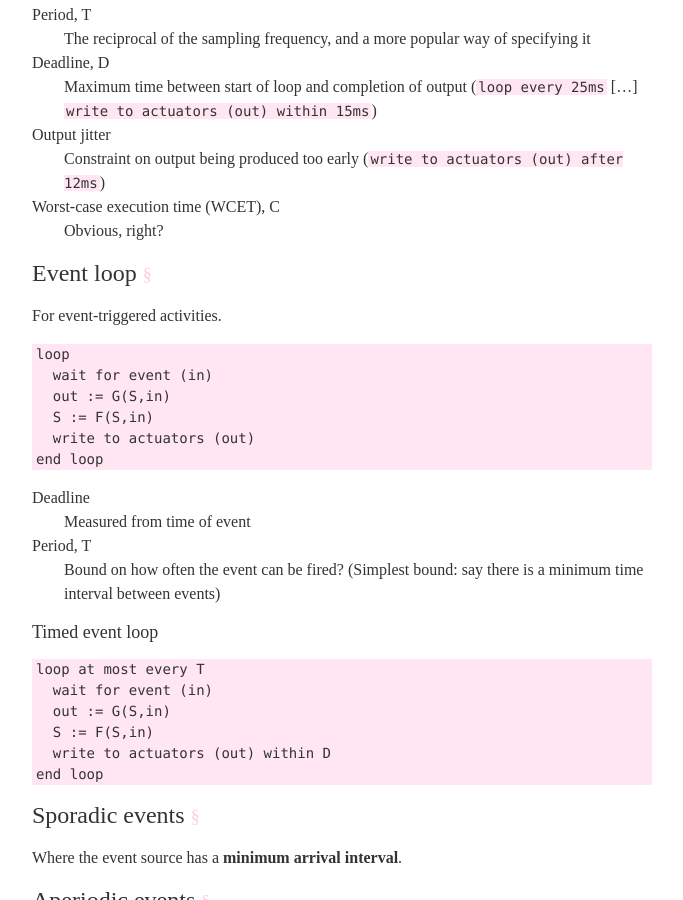
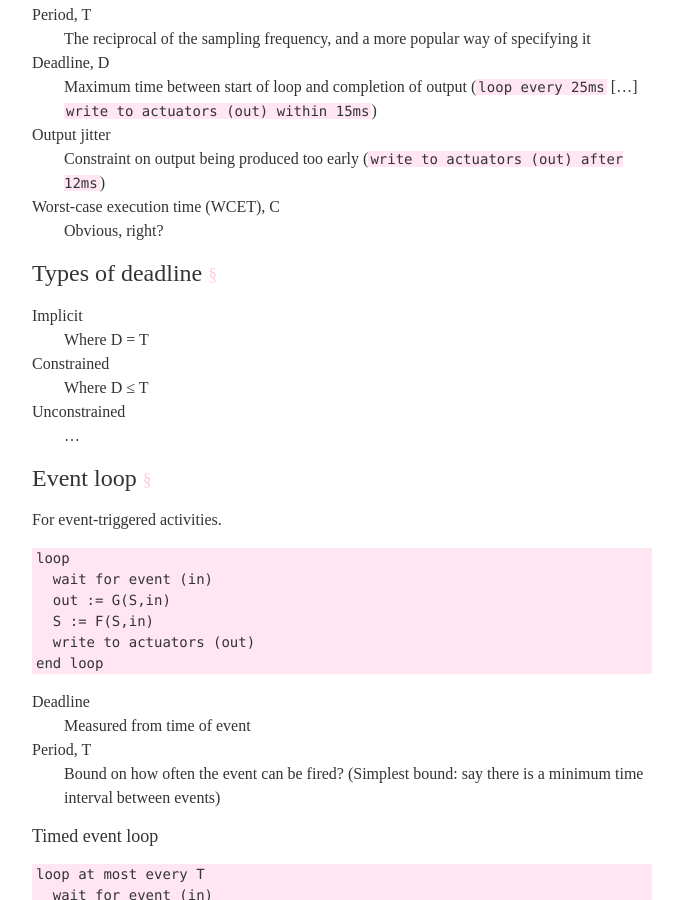
Before and after one commit to jclgoodwin/notes.joshuagoodw.in, a Jekyll site: the page built from pages/arts-autumn.md, in a window 1280 px wide and 900 px high, scrolled down 1296 px. Shown: the whole window, without its empty margins (298-981 px from the left). Built offline with Jekyll 4.4.1, drawn with Linux system fonts in a browser that asks for light colours; some web fonts are replaced.

Commit message:
types of deadline

```diff
--- a/pages/arts-autumn.md
+++ b/pages/arts-autumn.md
@@ -84,6 +84,18 @@ Output jitter
 
 Worst-case execution time (WCET), C
 : Obvious, right?
+
+
+### Types of deadline
+
+Implicit
+: Where D = T
+
+Constrained
+: Where D ≤ T
+
+Unconstrained
+: ...
 
 
 ### Event loop
```
